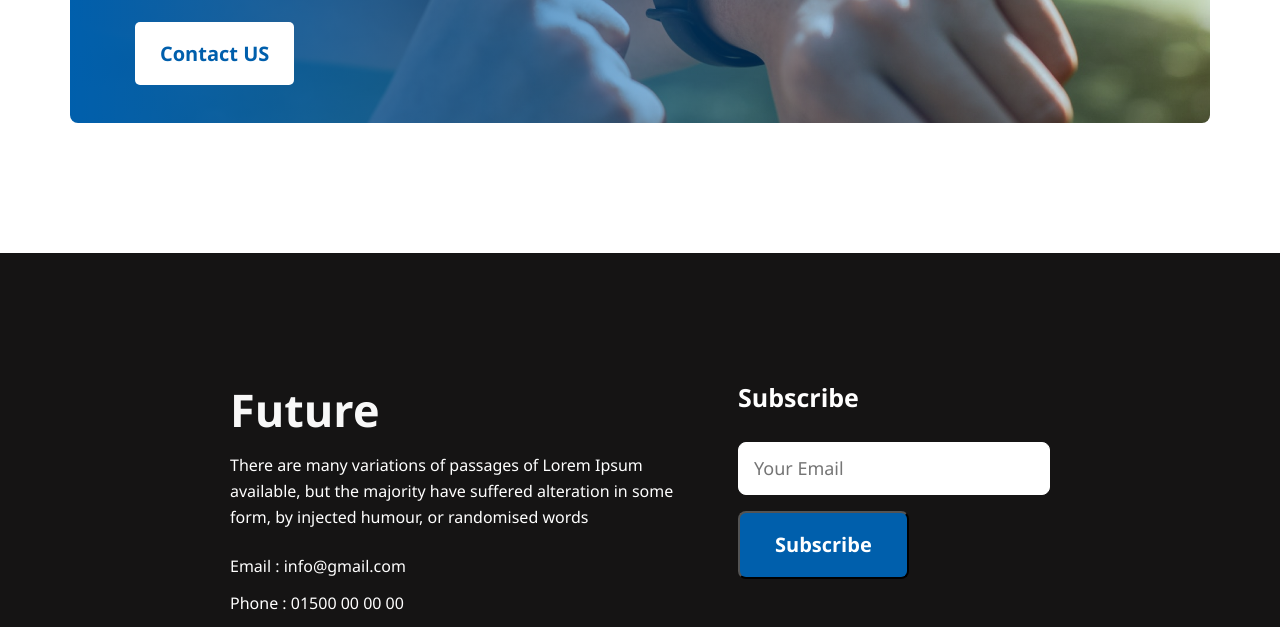
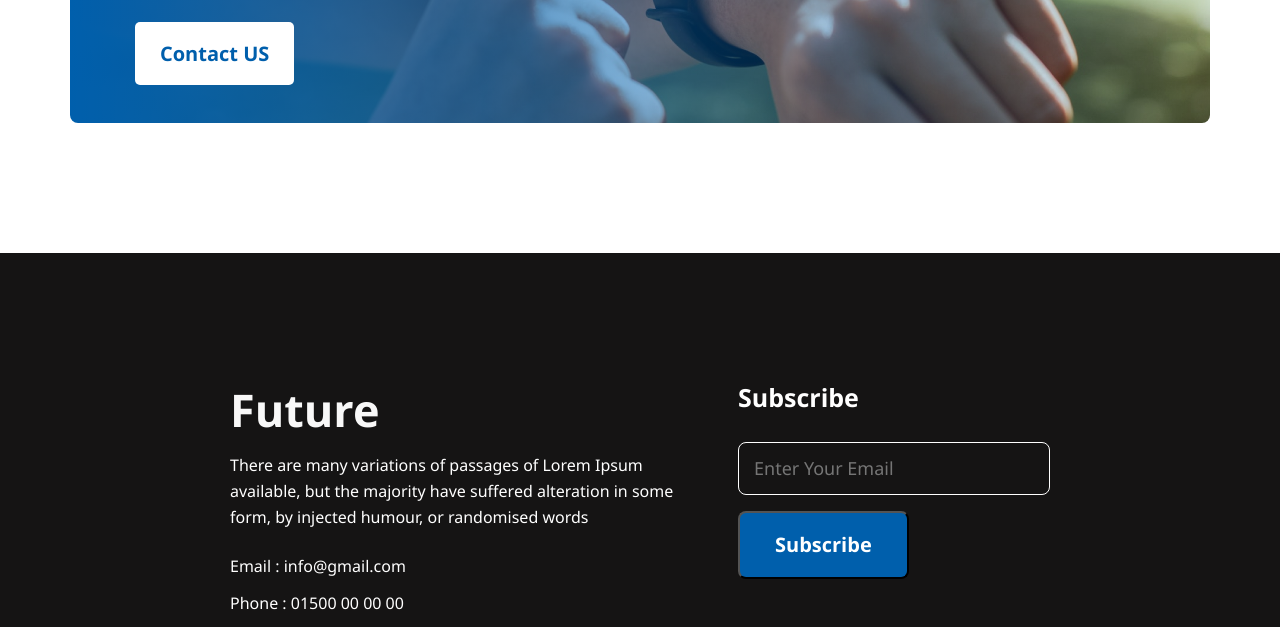
Before and after one commit to Wixden/new-year, a plain HTML site: page index.html in a window 1280 px wide. Shown: the part 2380-3007 px from the top of the page. Drawn offline with Linux system fonts and the light colour scheme.

Commit message:
Changed input field background to transparent

```diff
--- a/index.html
+++ b/index.html
@@ -109,7 +109,7 @@
       <div class="footer-right">
         <form action="">
           <p class="form-title">Subscribe</p>
-          <input type="email" name="email" id="email" placeholder="Your Email">
+          <input type="email" name="email" id="email" placeholder="Enter Your Email">
           <br>
           <input type="submit" value="Subscribe">
         </form>
--- a/styles/style.css
+++ b/styles/style.css
@@ -246,6 +246,7 @@ footer {
   line-height: 21px;
   color: #f3f3f3;
   margin-bottom: 16px;
+  background-color: transparent;
 }
 
 .footer-right input[type="email"]:focus {
```
